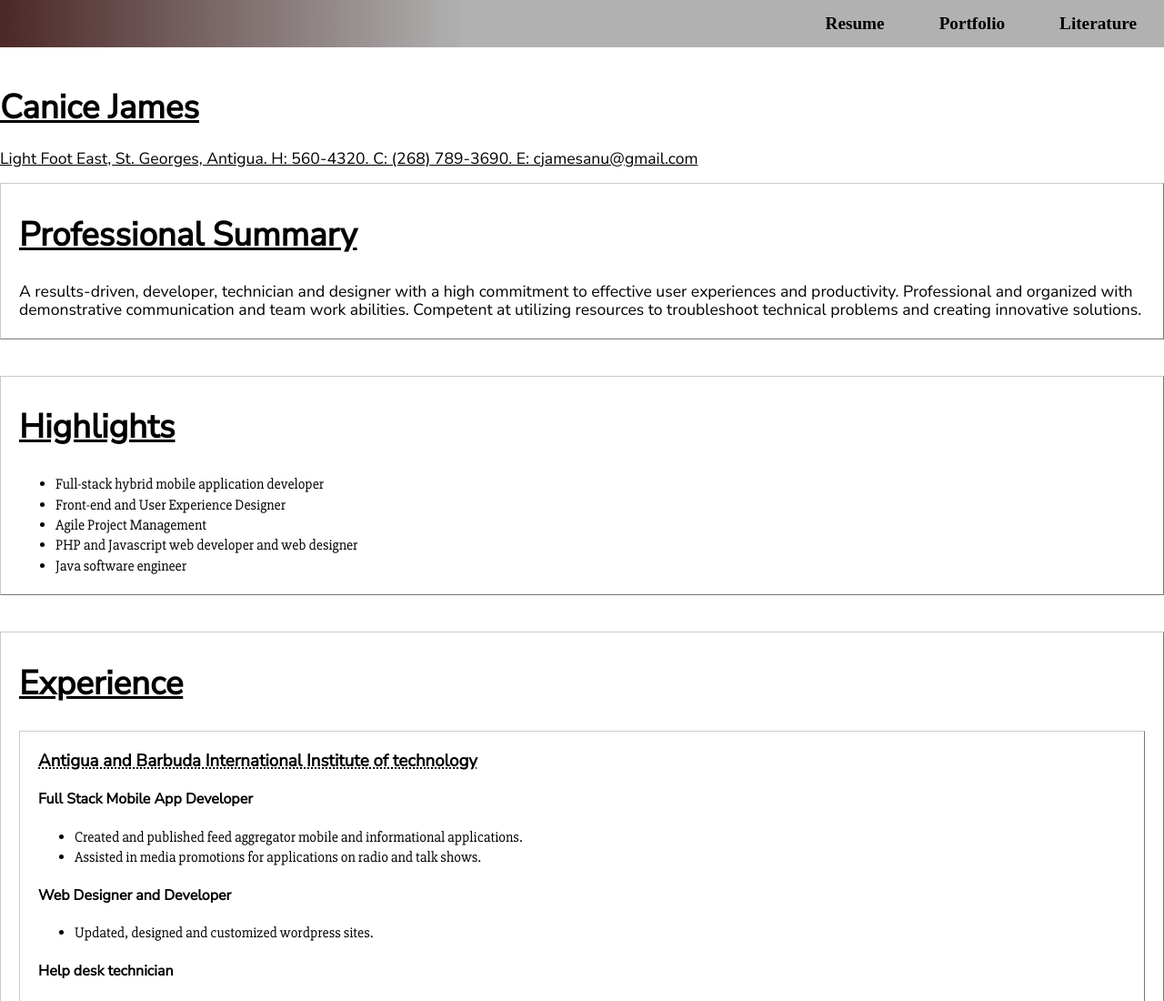
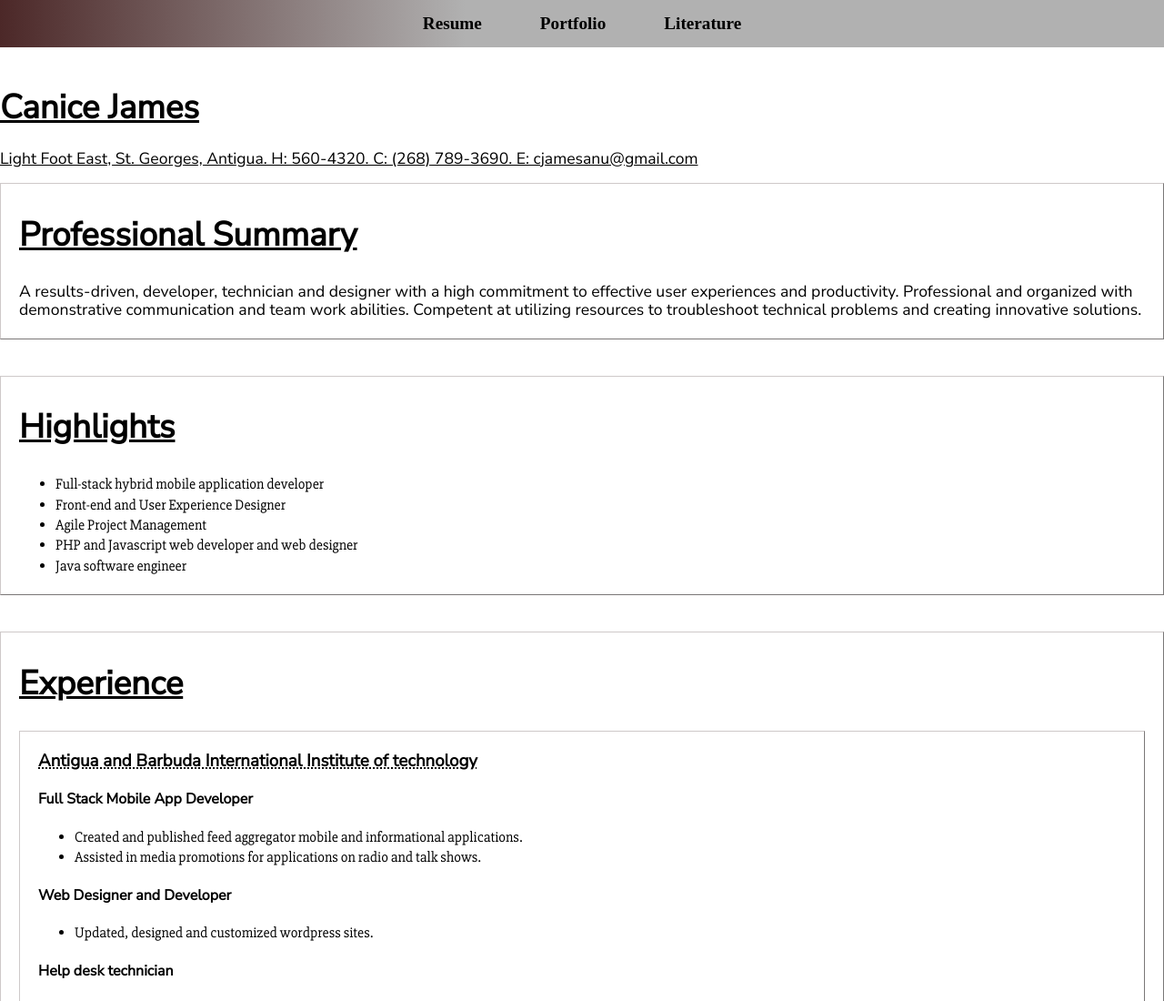
Before and after one commit to Canice-James/canice-james.github.io, a plain HTML site: page index.html in a window 1280 px wide. Shown: the top 1100 px of the page at 91% size. Drawn offline with Linux system fonts and the light colour scheme.

Commit message:
Centered naviation

```diff
--- a/stylesheet.css
+++ b/stylesheet.css
@@ -12,7 +12,7 @@ nav {
 }
 
 nav ul {
-  float:right;
+  text-align: center;
   list-style-type: none;
   padding: 0;
   border-radius: 4px;
@@ -21,7 +21,7 @@ nav ul {
 }
 
 nav ul li {
-  float: left;
+  display: inline-block;
   margin: 0px;
 }
 
```
